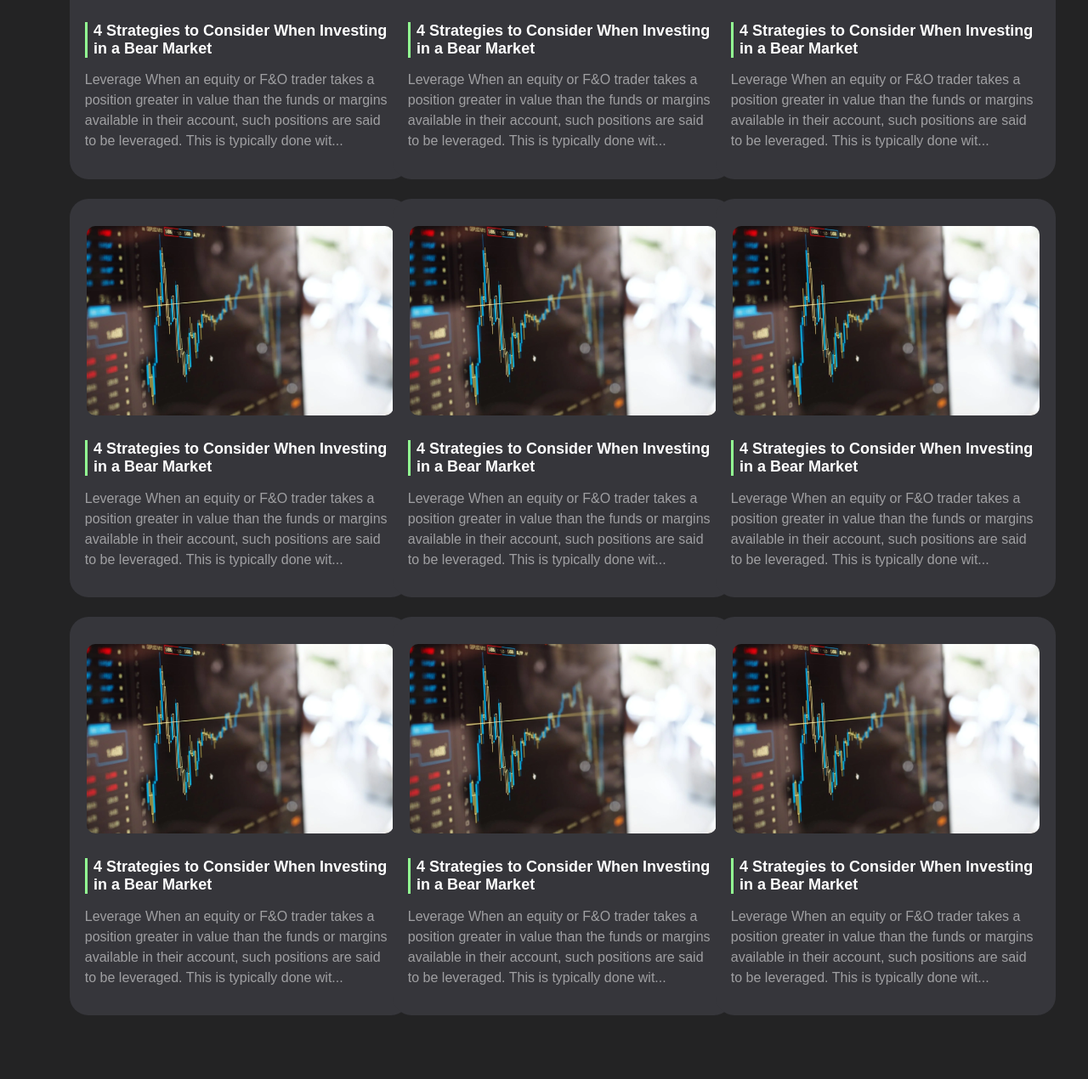
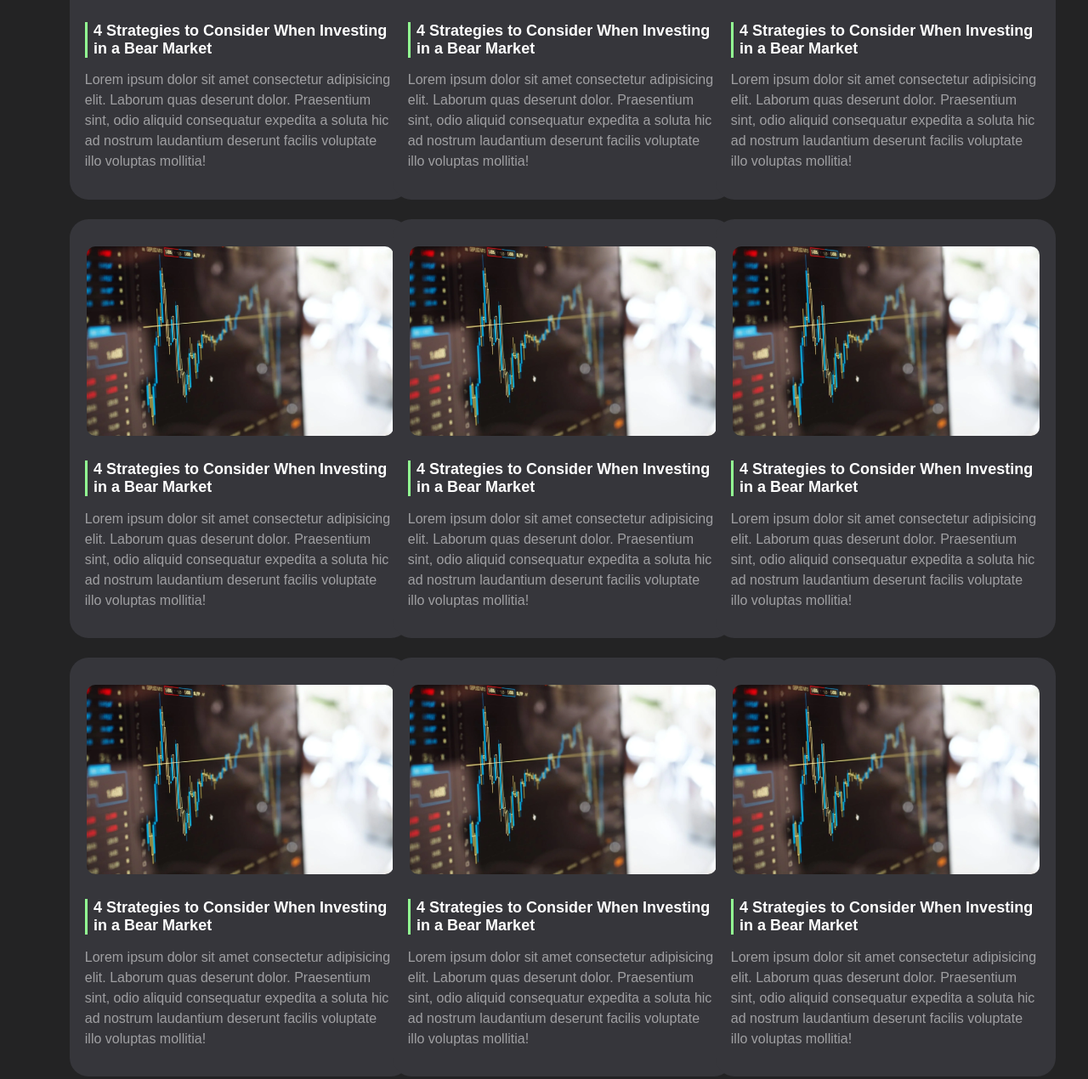
Before and after one commit to PRANAYG112/ReferalSite, a plain HTML site: page index.html in a window 1280 px wide. Shown: the part 398-1668 px from the top of the page at 85% size. Before the commit the page ends 1605 px from the top, so only its background shows below. Drawn offline with nearby package versions, Linux system fonts and the light colour scheme.

Commit message:
update description

```diff
--- a/index.html
+++ b/index.html
@@ -66,11 +66,9 @@
                     <img class="img-fluid blogImg" src="./images/blog.png">
                     <div class="blog-title">4 Strategies to Consider When Investing in a Bear Market
                     </div>
-                    <div class="blog-desc">Leverage When an equity or F&O trader takes a position greater in value than
-                        the
-                        funds or margins
-                        available in their account, such positions are said to be leveraged. This is typically done
-                        wit...
+                    <div class="blog-desc">Lorem ipsum dolor sit amet consectetur adipisicing elit. Laborum quas
+                        deserunt dolor. Praesentium sint, odio aliquid consequatur expedita a soluta hic ad nostrum
+                        laudantium deserunt facilis voluptate illo voluptas mollitia!
                     </div>
                     <!-- <div class="buyFlex">
                         <div class="buyDiv">
@@ -89,11 +87,9 @@
                     <img class="img-fluid blogImg" src="./images/blog.png">
                     <div class="blog-title">4 Strategies to Consider When Investing in a Bear Market
                     </div>
-                    <div class="blog-desc">Leverage When an equity or F&O trader takes a position greater in value than
-                        the
-                        funds or margins
-                        available in their account, such positions are said to be leveraged. This is typically done
-                        wit...
+                    <div class="blog-desc">Lorem ipsum dolor sit amet consectetur adipisicing elit. Laborum quas
+                        deserunt dolor. Praesentium sint, odio aliquid consequatur expedita a soluta hic ad nostrum
+                        laudantium deserunt facilis voluptate illo voluptas mollitia!
                     </div>
                     <!-- <div class="buyFlex">
                         <div class="buyDiv">
@@ -112,11 +108,9 @@
                     <img class="img-fluid blogImg" src="./images/blog.png">
                     <div class="blog-title">4 Strategies to Consider When Investing in a Bear Market
                     </div>
-                    <div class="blog-desc">Leverage When an equity or F&O trader takes a position greater in value than
-                        the
-                        funds or margins
-                        available in their account, such positions are said to be leveraged. This is typically done
-                        wit...
+                    <div class="blog-desc">Lorem ipsum dolor sit amet consectetur adipisicing elit. Laborum quas
+                        deserunt dolor. Praesentium sint, odio aliquid consequatur expedita a soluta hic ad nostrum
+                        laudantium deserunt facilis voluptate illo voluptas mollitia!
                     </div>
                     <!-- <div class="buyFlex">
                         <div class="buyDiv">
@@ -135,11 +129,9 @@
                     <img class="img-fluid blogImg" src="./images/blog.png">
                     <div class="blog-title">4 Strategies to Consider When Investing in a Bear Market
                     </div>
-                    <div class="blog-desc">Leverage When an equity or F&O trader takes a position greater in value than
-                        the
-                        funds or margins
-                        available in their account, such positions are said to be leveraged. This is typically done
-                        wit...
+                    <div class="blog-desc">Lorem ipsum dolor sit amet consectetur adipisicing elit. Laborum quas
+                        deserunt dolor. Praesentium sint, odio aliquid consequatur expedita a soluta hic ad nostrum
+                        laudantium deserunt facilis voluptate illo voluptas mollitia!
                     </div>
                     <!-- <div class="buyFlex">
                         <div class="buyDiv">
@@ -158,11 +150,9 @@
                     <img class="img-fluid blogImg" src="./images/blog.png">
                     <div class="blog-title">4 Strategies to Consider When Investing in a Bear Market
                     </div>
-                    <div class="blog-desc">Leverage When an equity or F&O trader takes a position greater in value than
-                        the
-                        funds or margins
-                        available in their account, such positions are said to be leveraged. This is typically done
-                        wit...
+                    <div class="blog-desc">Lorem ipsum dolor sit amet consectetur adipisicing elit. Laborum quas
+                        deserunt dolor. Praesentium sint, odio aliquid consequatur expedita a soluta hic ad nostrum
+                        laudantium deserunt facilis voluptate illo voluptas mollitia!
                     </div>
                     <!-- <div class="buyFlex">
                         <div class="buyDiv">
@@ -181,11 +171,9 @@
                     <img class="img-fluid blogImg" src="./images/blog.png">
                     <div class="blog-title">4 Strategies to Consider When Investing in a Bear Market
                     </div>
-                    <div class="blog-desc">Leverage When an equity or F&O trader takes a position greater in value than
-                        the
-                        funds or margins
-                        available in their account, such positions are said to be leveraged. This is typically done
-                        wit...
+                    <div class="blog-desc">Lorem ipsum dolor sit amet consectetur adipisicing elit. Laborum quas
+                        deserunt dolor. Praesentium sint, odio aliquid consequatur expedita a soluta hic ad nostrum
+                        laudantium deserunt facilis voluptate illo voluptas mollitia!
                     </div>
                     <!-- <div class="buyFlex">
                         <div class="buyDiv">
@@ -204,11 +192,9 @@
                     <img class="img-fluid blogImg" src="./images/blog.png">
                     <div class="blog-title">4 Strategies to Consider When Investing in a Bear Market
                     </div>
-                    <div class="blog-desc">Leverage When an equity or F&O trader takes a position greater in value than
-                        the
-                        funds or margins
-                        available in their account, such positions are said to be leveraged. This is typically done
-                        wit...
+                    <div class="blog-desc">Lorem ipsum dolor sit amet consectetur adipisicing elit. Laborum quas
+                        deserunt dolor. Praesentium sint, odio aliquid consequatur expedita a soluta hic ad nostrum
+                        laudantium deserunt facilis voluptate illo voluptas mollitia!
                     </div>
                     <!-- <div class="buyFlex">
                         <div class="buyDiv">
@@ -227,11 +213,9 @@
                     <img class="img-fluid blogImg" src="./images/blog.png">
                     <div class="blog-title">4 Strategies to Consider When Investing in a Bear Market
                     </div>
-                    <div class="blog-desc">Leverage When an equity or F&O trader takes a position greater in value than
-                        the
-                        funds or margins
-                        available in their account, such positions are said to be leveraged. This is typically done
-                        wit...
+                    <div class="blog-desc">Lorem ipsum dolor sit amet consectetur adipisicing elit. Laborum quas
+                        deserunt dolor. Praesentium sint, odio aliquid consequatur expedita a soluta hic ad nostrum
+                        laudantium deserunt facilis voluptate illo voluptas mollitia!
                     </div>
                     <!-- <div class="buyFlex">
                         <div class="buyDiv">
@@ -250,11 +234,9 @@
                     <img class="img-fluid blogImg" src="./images/blog.png">
                     <div class="blog-title">4 Strategies to Consider When Investing in a Bear Market
                     </div>
-                    <div class="blog-desc">Leverage When an equity or F&O trader takes a position greater in value than
-                        the
-                        funds or margins
-                        available in their account, such positions are said to be leveraged. This is typically done
-                        wit...
+                    <div class="blog-desc">Lorem ipsum dolor sit amet consectetur adipisicing elit. Laborum quas
+                        deserunt dolor. Praesentium sint, odio aliquid consequatur expedita a soluta hic ad nostrum
+                        laudantium deserunt facilis voluptate illo voluptas mollitia!
                     </div>
                     <!-- <div class="buyFlex">
                         <div class="buyDiv">
```
